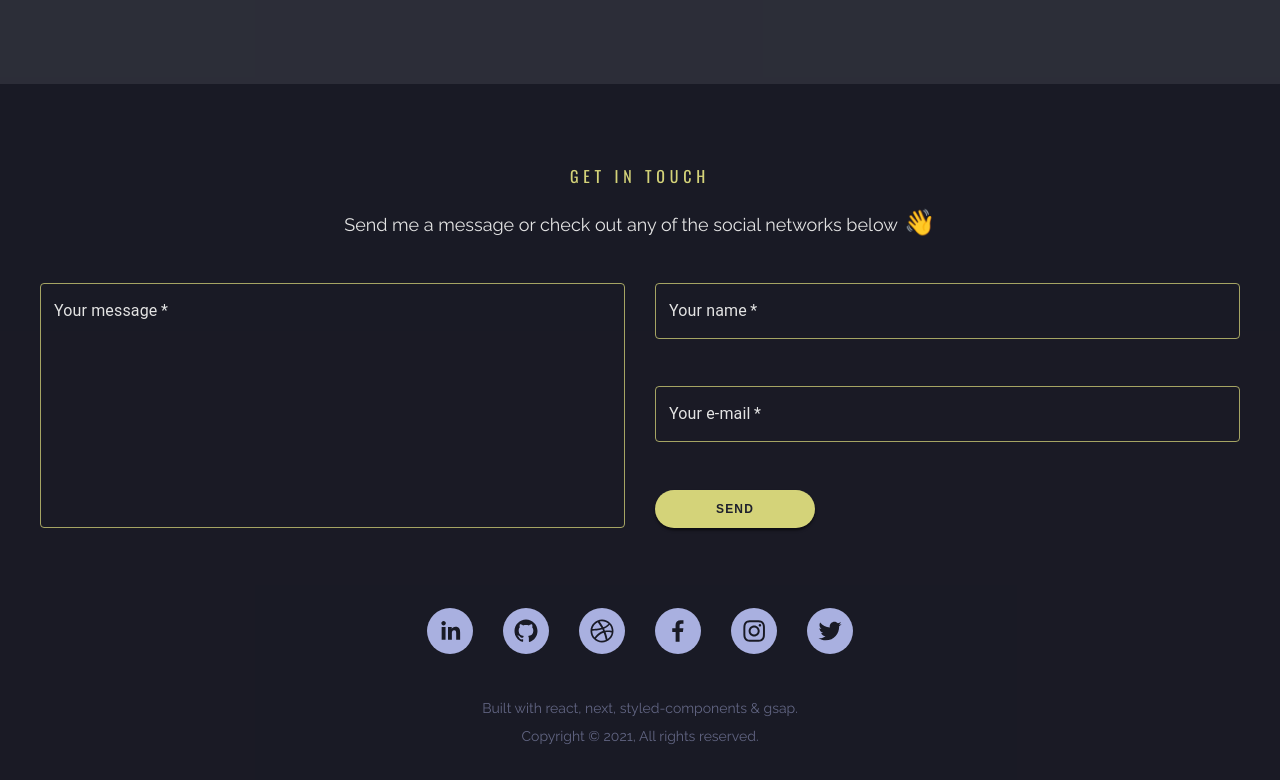
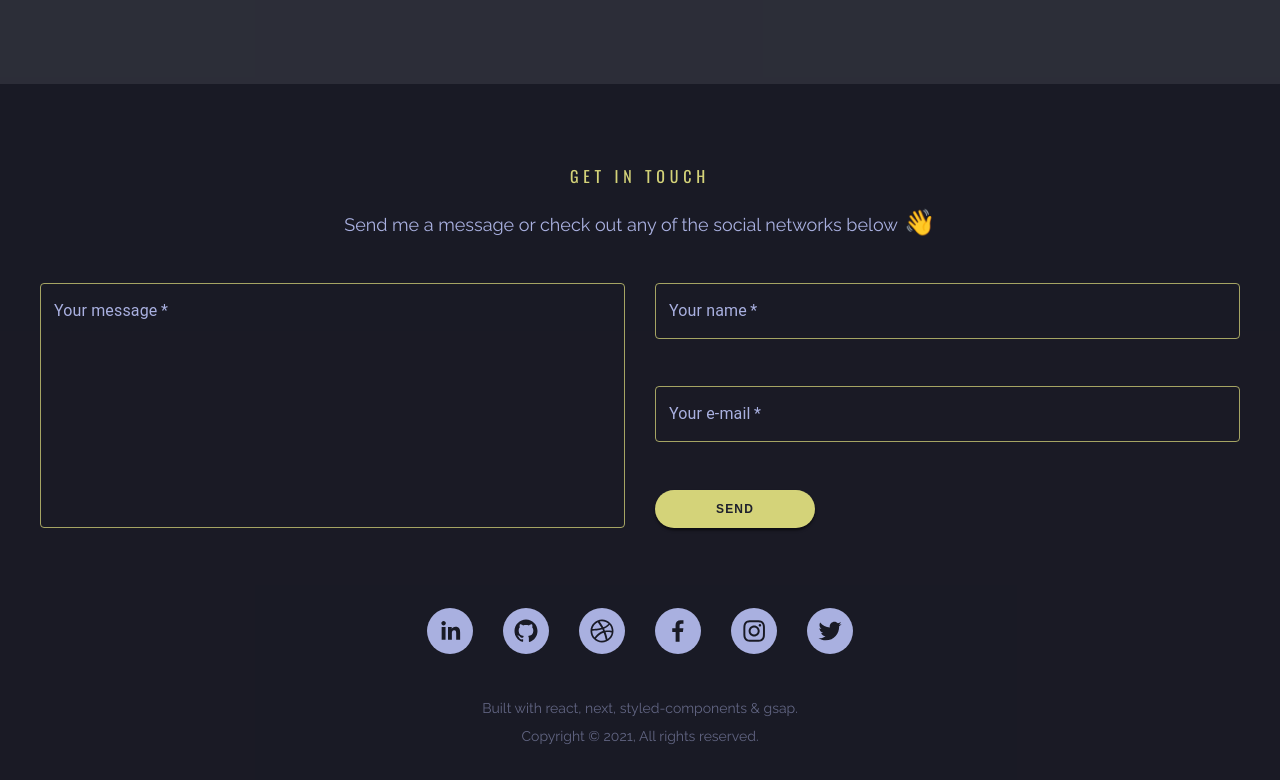
Before and after one commit to SystemInfected/portfolio, a Next.js app: page / in a window 1280 px wide. Shown: the part 2972-3752 px from the top of the page. Built offline with nearby package versions, Linux system fonts and the light colour scheme.

Commit message:
small contact form fix

```diff
--- a/src/components/ContactForm.tsx
+++ b/src/components/ContactForm.tsx
@@ -29,11 +29,11 @@ const ContactForm = () => {
 					name='email'
 					id='email'
 					label='Your e-mail'
-					type='text'
+					type='email'
 					variant='outlined'
 					required={true}
 				/>
-				<CTA>Send</CTA>
+				<CTA type='submit'>Send</CTA>
 			</FormContainer>
 		</Container>
 	)
@@ -41,7 +41,7 @@ const ContactForm = () => {
 
 export default ContactForm
 
-const Container = styled.div`
+const Container = styled.form`
 	width: 100%;
 	margin: 4em 0;
 	display: flex;
@@ -67,7 +67,7 @@ const FormContainer = styled.div`
 		input,
 		textarea {
 			font-size: clamp(1.4rem, 1.5vw, 1.6rem);
-			color: ${color.textLight};
+			color: ${color.mainColorLight};
 		}
 		&:hover .MuiOutlinedInput-notchedOutline {
 			border-color: rgba(${formColor}, 1);
--- a/src/components/Footer.tsx
+++ b/src/components/Footer.tsx
@@ -98,7 +98,7 @@ const FooterSection = styled.footer`
 		padding: 0 2.5em;
 	}
 	p {
-		color: ${color.textLight};
+		color: ${color.mainColorLight};
 		font-size: clamp(1.5rem, 1.7vw, 1.8rem);
 		text-align: center;
 		line-height: 2em;
```
